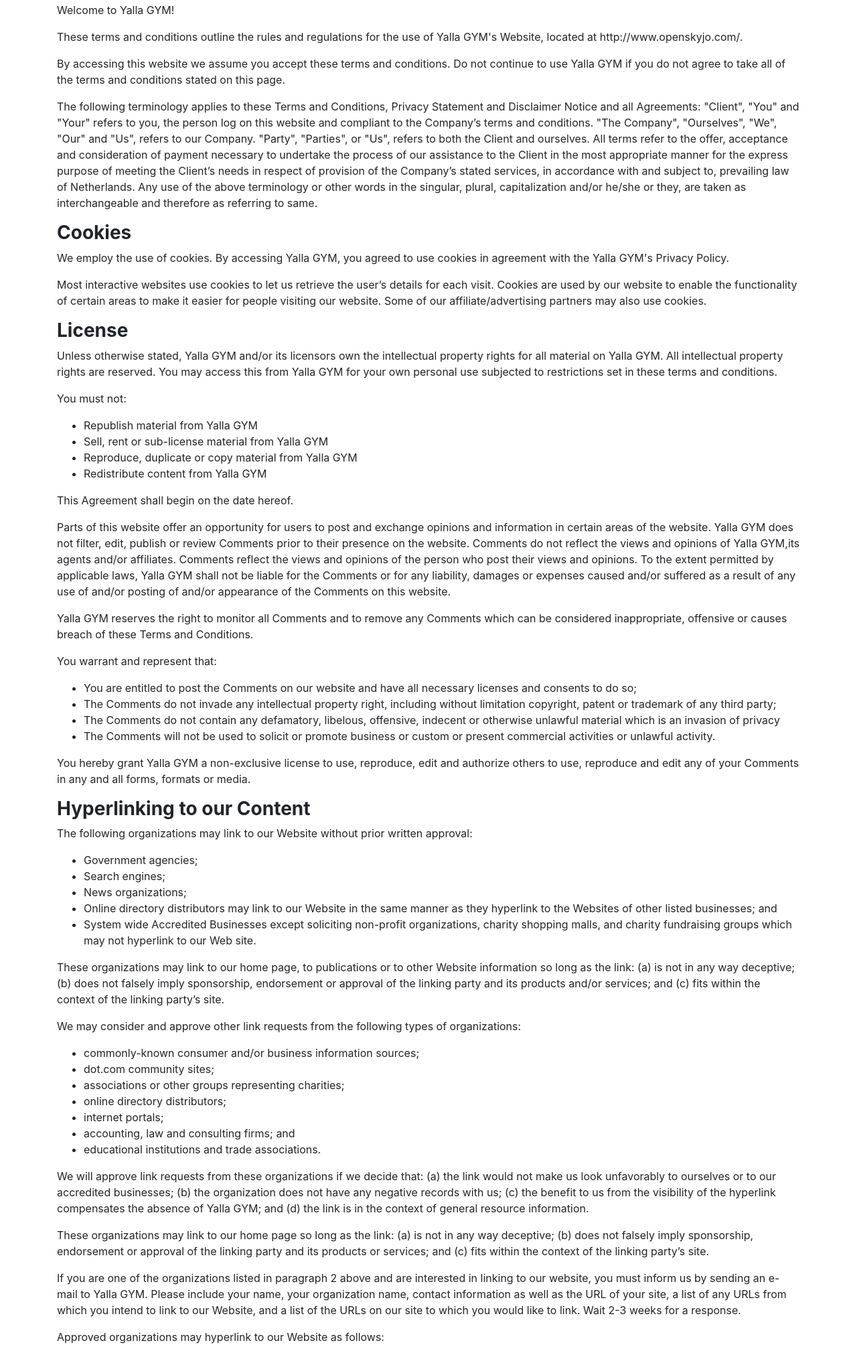
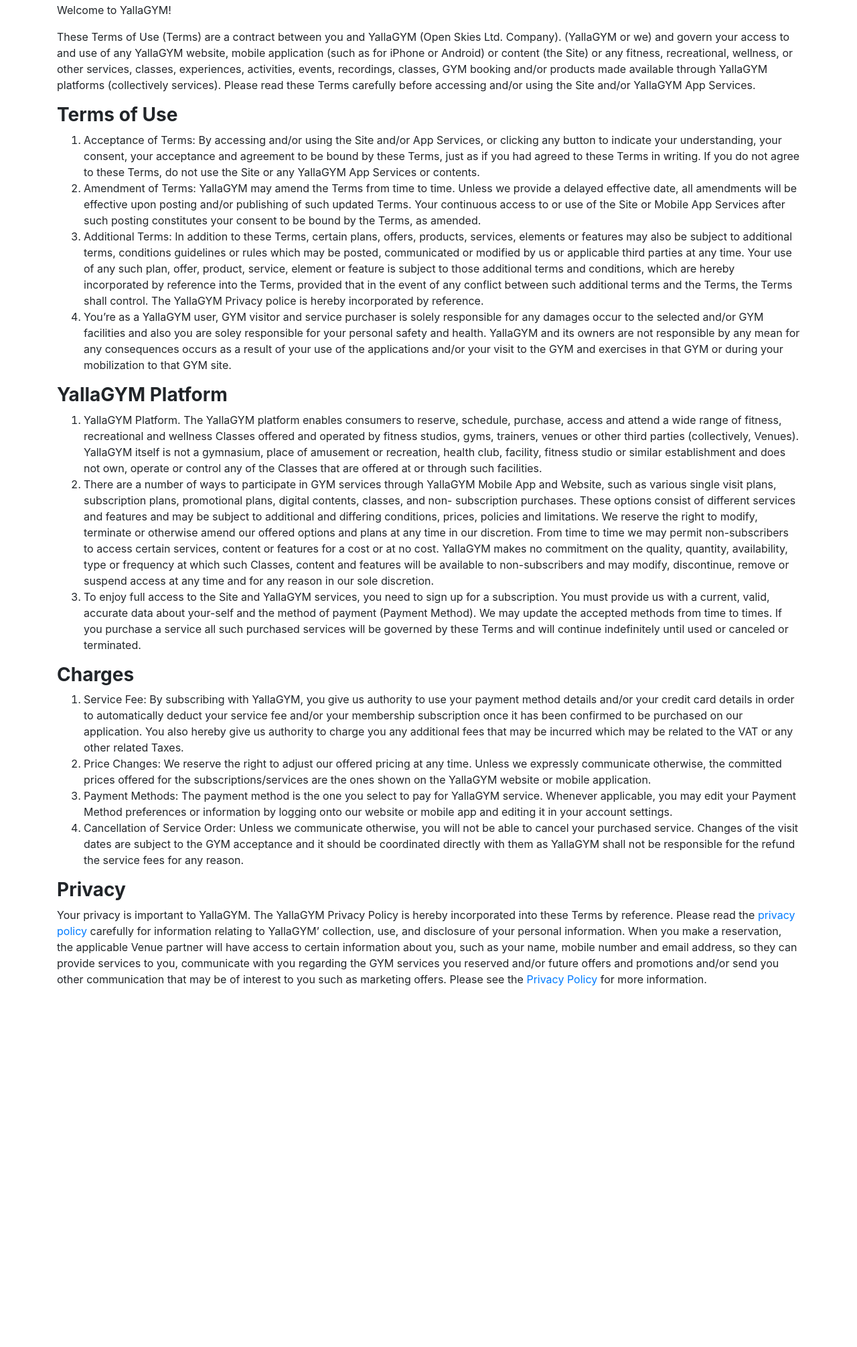
Before and after one commit to openskyjo/Terms-Conditions, a plain HTML site: page index.html in a window 1280 px wide. Shown: the part 43-2054 px from the top of the page at 67% size. After the commit the page ends 1533 px from the top, so only its background shows below. Drawn offline with nearby package versions, Linux system fonts and the light colour scheme.

Commit message:
Update index.html

```diff
--- a/index.html
+++ b/index.html
@@ -17,84 +17,38 @@
 	<div class="container">
 
 		<h2><strong>Terms and Conditions</strong></h2>
-		<p>Welcome to Yalla GYM!</p>
-		<p>These terms and conditions outline the rules and regulations for the use of Yalla GYM's Website, located at http://www.openskyjo.com/.</p>
-		<p>By accessing this website we assume you accept these terms and conditions. Do not continue to use Yalla GYM if you do not agree to take all of the terms and conditions stated on this page.
-			<p>The following terminology applies to these Terms and Conditions, Privacy Statement and Disclaimer Notice and all Agreements: "Client", "You" and "Your" refers to you, the person log on this website and compliant to the Company’s terms and conditions. "The Company", "Ourselves", "We", "Our" and "Us", refers to our Company. "Party", "Parties", or "Us", refers to both the Client and ourselves. All terms refer to the offer, acceptance and consideration of payment necessary to undertake the process of our assistance to the Client in the most appropriate manner for the express purpose of meeting the Client’s needs in respect of provision of the Company’s stated services, in accordance with and subject to, prevailing law of Netherlands. Any use of the above terminology or other words in the singular, plural, capitalization and/or he/she or they, are taken as interchangeable and therefore as referring to same.</p>
-			<h3><strong>Cookies</strong></h3>
-			<p>We employ the use of cookies. By accessing Yalla GYM, you agreed to use cookies in agreement with the Yalla GYM's Privacy Policy.</p>
-			<p>Most interactive websites use cookies to let us retrieve the user’s details for each visit. Cookies are used by our website to enable the functionality of certain areas to make it easier for people visiting our website. Some of our affiliate/advertising partners may also use cookies.</p>
-			<h3><strong>License</strong></h3>
-			<p>Unless otherwise stated, Yalla GYM and/or its licensors own the intellectual property rights for all material on Yalla GYM. All intellectual property rights are reserved. You may access this from Yalla GYM for your own personal use subjected to restrictions set in these terms and conditions.</p>
-			<p>You must not:</p>
-			<ul>
-				<li>Republish material from Yalla GYM</li>
-				<li>Sell, rent or sub-license material from Yalla GYM</li>
-				<li>Reproduce, duplicate or copy material from Yalla GYM</li>
-				<li>Redistribute content from Yalla GYM</li>
-			</ul>
-			<p>This Agreement shall begin on the date hereof.</p>
-			<p>Parts of this website offer an opportunity for users to post and exchange opinions and information in certain areas of the website. Yalla GYM does not filter, edit, publish or review Comments prior to their presence on the website. Comments do not reflect the views and opinions of Yalla GYM,its agents and/or affiliates. Comments reflect the views and opinions of the person who post their views and opinions. To the extent permitted by applicable laws, Yalla GYM shall not be liable for the Comments or for any liability, damages or expenses caused and/or suffered as a result of any use of and/or posting of and/or appearance of the Comments on this website.</p>
-			<p>Yalla GYM reserves the right to monitor all Comments and to remove any Comments which can be considered inappropriate, offensive or causes breach of these Terms and Conditions.</p>
-			<p>You warrant and represent that:</p>
-			<ul>
-				<li>You are entitled to post the Comments on our website and have all necessary licenses and consents to do so;</li>
-				<li>The Comments do not invade any intellectual property right, including without limitation copyright, patent or trademark of any third party;</li>
-				<li>The Comments do not contain any defamatory, libelous, offensive, indecent or otherwise unlawful material which is an invasion of privacy</li>
-				<li>The Comments will not be used to solicit or promote business or custom or present commercial activities or unlawful activity.</li>
-			</ul>
-			<p>You hereby grant Yalla GYM a non-exclusive license to use, reproduce, edit and authorize others to use, reproduce and edit any of your Comments in any and all forms, formats or media.</p>
-			<h3><strong>Hyperlinking to our Content</strong></h3>
-			<p>The following organizations may link to our Website without prior written approval:</p>
-			<ul>
-				<li>Government agencies;</li>
-				<li>Search engines;</li>
-				<li>News organizations;</li>
-				<li>Online directory distributors may link to our Website in the same manner as they hyperlink to the Websites of other listed businesses; and</li>
-				<li>System wide Accredited Businesses except soliciting non-profit organizations, charity shopping malls, and charity fundraising groups which may not hyperlink to our Web site.</li>
-			</ul>
-			<p>These organizations may link to our home page, to publications or to other Website information so long as the link: (a) is not in any way deceptive; (b) does not falsely imply sponsorship, endorsement or approval of the linking party and its products and/or services; and (c) fits within the context of the linking party’s site.</p>
-			<p>We may consider and approve other link requests from the following types of organizations:</p>
-			<ul>
-				<li>commonly-known consumer and/or business information sources;</li>
-				<li>dot.com community sites;</li>
-				<li>associations or other groups representing charities;</li>
-				<li>online directory distributors;</li>
-				<li>internet portals;</li>
-				<li>accounting, law and consulting firms; and</li>
-				<li>educational institutions and trade associations.</li>
-			</ul>
-			<p>We will approve link requests from these organizations if we decide that: (a) the link would not make us look unfavorably to ourselves or to our accredited businesses; (b) the organization does not have any negative records with us; (c) the benefit to us from the visibility of the hyperlink compensates the absence of Yalla GYM; and (d) the link is in the context of general resource information.</p>
-			<p>These organizations may link to our home page so long as the link: (a) is not in any way deceptive; (b) does not falsely imply sponsorship, endorsement or approval of the linking party and its products or services; and (c) fits within the context of the linking party’s site.</p>
-			<p>If you are one of the organizations listed in paragraph 2 above and are interested in linking to our website, you must inform us by sending an e-mail to Yalla GYM. Please include your name, your organization name, contact information as well as the URL of your site, a list of any URLs from which you intend to link to our Website, and a list of the URLs on our site to which you would like to link. Wait 2-3 weeks for a response.</p>
-			<p>Approved organizations may hyperlink to our Website as follows:</p>
-			<ul>
-				<li>By use of our corporate name; or</li>
-				<li>By use of the uniform resource locator being linked to; or</li>
-				<li>By use of any other description of our Website being linked to that makes sense within the context and format of content on the linking party’s site.</li>
-			</ul>
-			<p>No use of Yalla GYM's logo or other artwork will be allowed for linking absent a trademark license agreement.</p>
-			<h3><strong>iFrames</strong></h3>
-			<p>Without prior approval and written permission, you may not create frames around our Webpages that alter in any way the visual presentation or appearance of our Website.</p>
-			<h3><strong>Content Liability</strong></h3>
-			<p>We shall not be hold responsible for any content that appears on your Website. You agree to protect and defend us against all claims that is rising on your Website. No link(s) should appear on any Website that may be interpreted as libelous, obscene or criminal, or which infringes, otherwise violates, or advocates the infringement or other violation of, any third party rights.</p>
-			<h3><strong>Your Privacy</strong></h3>
-			<p>Please read Privacy Policy</p>
-			<h3><strong>Reservation of Rights</strong></h3>
-			<p>We reserve the right to request that you remove all links or any particular link to our Website. You approve to immediately remove all links to our Website upon request. We also reserve the right to amen these terms and conditions and it’s linking policy at any time. By continuously linking to our Website, you agree to be bound to and follow these linking terms and conditions.</p>
-			<h3><strong>Removal of links from our website</strong></h3>
-			<p>If you find any link on our Website that is offensive for any reason, you are free to contact and inform us any moment. We will consider requests to remove links but we are not obligated to or so or to respond to you directly.</p>
-			<p>We do not ensure that the information on this website is correct, we do not warrant its completeness or accuracy; nor do we promise to ensure that the website remains available or that the material on the website is kept up to date.</p>
-			<h3><strong>Disclaimer</strong></h3>
-			<p>To the maximum extent permitted by applicable law, we exclude all representations, warranties and conditions relating to our website and the use of this website. Nothing in this disclaimer will:</p>
-			<ul>
-				<li>limit or exclude our or your liability for death or personal injury;</li>
-				<li>limit or exclude our or your liability for fraud or fraudulent misrepresentation;</li>
-				<li>limit any of our or your liabilities in any way that is not permitted under applicable law; or</li>
-				<li>exclude any of our or your liabilities that may not be excluded under applicable law.</li>
-			</ul>
-			<p>The limitations and prohibitions of liability set in this Section and elsewhere in this disclaimer: (a) are subject to the preceding paragraph; and (b) govern all liabilities arising under the disclaimer, including liabilities arising in contract, in tort and for breach of statutory duty.</p>
-			<p>As long as the website and the information and services on the website are provided free of charge, we will not be liable for any loss or damage of any nature.</p>
+		<p>Welcome to YallaGYM!</p>
+		<p>These Terms of Use (Terms) are a contract between you and YallaGYM (Open Skies Ltd. Company). (YallaGYM or we) and govern your access to and use of any YallaGYM website, mobile application (such as for iPhone or Android) or content (the Site) or any fitness, recreational, wellness, or other services, classes, experiences, activities, events, recordings, classes, GYM booking and/or products made available through YallaGYM platforms (collectively services). Please read these Terms carefully before accessing and/or using the Site and/or YallaGYM App Services.</p>
+		<h3><strong>Terms of Use</strong></h3>
+		<ol type="1">
+			<li>Acceptance of Terms: By accessing and/or using the Site and/or App Services, or clicking any button to indicate your understanding, your consent, your acceptance and agreement to be bound by these Terms, just as if you had agreed to these Terms in writing. If you do not agree to these Terms, do not use the Site or any YallaGYM App Services or contents.</li>
+			<li>Amendment of Terms: YallaGYM may amend the Terms from time to time. Unless we provide a delayed effective date, all amendments will be effective upon posting and/or publishing of such updated Terms. Your continuous access to or use of the Site or Mobile App Services after such posting constitutes your consent to be bound by the Terms, as amended.</li>
+			<li>Additional Terms: In addition to these Terms, certain plans, offers, products, services, elements or features may also be subject to additional terms, conditions guidelines or rules which may be posted, communicated or modified by us or applicable third parties at any time. Your use of any such plan, offer, product, service, element or feature is subject to those additional terms and conditions, which are hereby incorporated by reference into the Terms, provided that in the event of any conflict between such additional terms and the Terms, the Terms shall control. The YallaGYM Privacy police is hereby incorporated by reference.</li>
+			<li>You’re as a YallaGYM user, GYM visitor and service purchaser is solely responsible for any damages occur to the selected and/or GYM facilities and also you are soley responsible for your personal safety and health. YallaGYM and its owners are not responsible by any mean for any consequences occurs as a result of your use of the applications and/or your visit to the GYM and exercises in that GYM or during your mobilization to that GYM site.</li>
+		</ol>
+		<h3><strong>YallaGYM Platform</strong></h3>
+		<ol>
+			<li>YallaGYM Platform. The YallaGYM platform enables consumers to reserve, schedule, purchase, access and attend a wide range of fitness, recreational and wellness Classes offered and operated by fitness studios, gyms, trainers, venues or other third parties (collectively, Venues). YallaGYM itself is not a gymnasium, place of amusement or recreation, health club, facility, fitness studio or similar establishment and does not own, operate or control any of the Classes that are offered at or through such facilities.</li>
+			<li>There are a number of ways to participate in GYM services through YallaGYM Mobile App and Website, such as various single visit plans, subscription plans, promotional plans, digital contents, classes, and non- subscription purchases. These options consist of different services and features and may be subject to additional and differing conditions, prices, policies and limitations. We reserve the right to modify, terminate or otherwise amend our offered options and plans at any time in our discretion. From time to time we may permit non-subscribers to access certain services, content or features for a cost or at no cost. YallaGYM makes no commitment on the quality, quantity, availability, type or frequency at which such Classes, content and features will be available to non-subscribers and may modify, discontinue, remove or suspend access at any time and for any reason in our sole discretion.</li>
+			<li>To enjoy full access to the Site and YallaGYM services, you need to sign up for a subscription. You must provide us with a current, valid, accurate data about your-self and the method of payment (Payment Method). We may update the accepted methods from time to times. If you purchase a service all such purchased services will be governed by these Terms and will continue indefinitely until used or canceled or terminated.</li>
+		</ol>
+		<h3><strong>Charges</strong></h3>
+		<ol>
+			<li>Service Fee: By subscribing with YallaGYM, you give us authority to use your payment method details and/or your credit card details in order to automatically deduct your service fee and/or your membership subscription once it has been confirmed to be purchased on our application. You also hereby give us authority to charge you any additional fees that may be incurred which may be related to the VAT or any other related Taxes.
+			</li>
+			<li>
+				Price Changes: We reserve the right to adjust our offered pricing at any time. Unless we expressly communicate otherwise, the committed prices offered for the subscriptions/services are the ones shown on the YallaGYM website or mobile application.
+			</li>
+			<li>
+				Payment Methods: The payment method is the one you select to pay for YallaGYM service. Whenever applicable, you may edit your Payment Method preferences or information by logging onto our website or mobile app and editing it in your account settings.
+			</li>
+			<li>
+				Cancellation of Service Order: Unless we communicate otherwise, you will not be able to cancel your purchased service. Changes of the visit dates are subject to the GYM acceptance and it should be coordinated directly with them as YallaGYM shall not be responsible for the refund the service fees for any reason.
+			</li>
+
+		</ol>
+		<h3><strong>Privacy</strong></h3>
+		<p>Your privacy is important to YallaGYM. The YallaGYM Privacy Policy is hereby incorporated into these Terms by reference. Please read the <a href="https://openskyjo.github.io/PrivacyPolicy/">privacy policy</a> carefully for information relating to YallaGYM’ collection, use, and disclosure of your personal information. When you make a reservation, the applicable Venue partner will have access to certain information about you, such as your name, mobile number and email address, so they can provide services to you, communicate with you regarding the GYM services you reserved and/or future offers and promotions and/or send you other communication that may be of interest to you such as marketing offers. Please see the<a href="https://openskyjo.github.io/PrivacyPolicy/"> Privacy Policy</a> for more information.</p>
 	</div>
 	<!-- Optional JavaScript -->
 	<!-- jQuery first, then Popper.js, then Bootstrap JS -->
```
